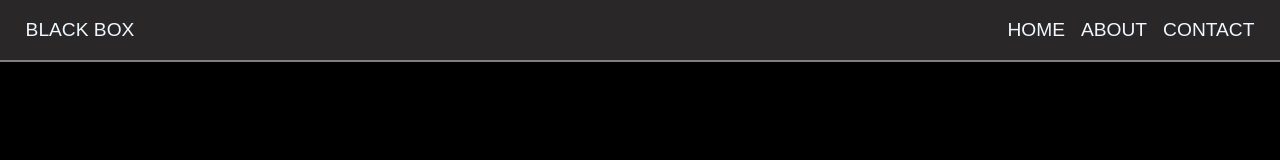
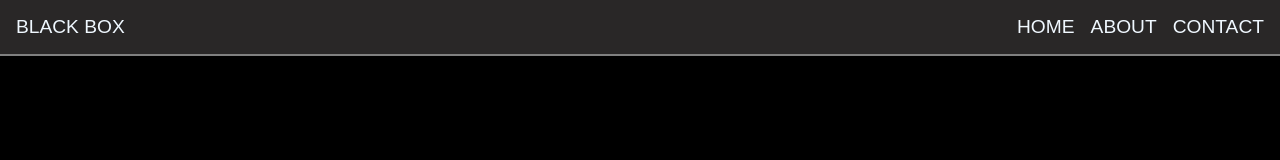
Before and after one commit to WillePille69xx/BlackBox, a plain HTML site: page index.html in a window 1280 px wide. Drawn offline with Linux system fonts and the light colour scheme.

Commit message:
Small quick fix

```diff
--- a/style.css
+++ b/style.css
@@ -21,7 +21,7 @@ body {
 
     border-bottom: 2px solid gray;
 
-    padding-inline: 1.6rem;
+    padding:1rem;
 }
 
 .site-head a {
@@ -39,4 +39,8 @@ body {
     list-style: none;
     display: flex;
     gap: 1rem;
+
+
+    padding:0;
+    margin:0;
 }
```
